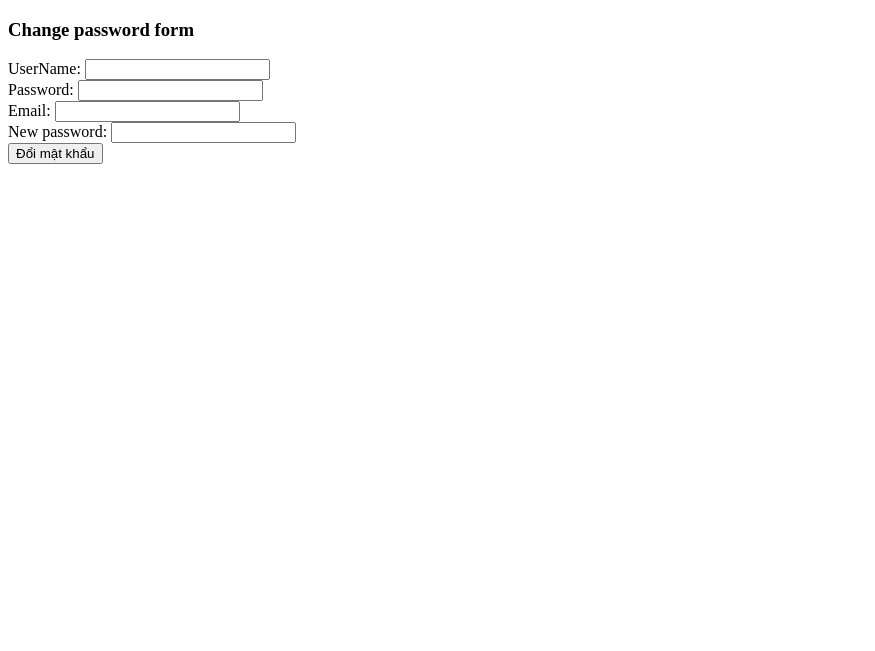
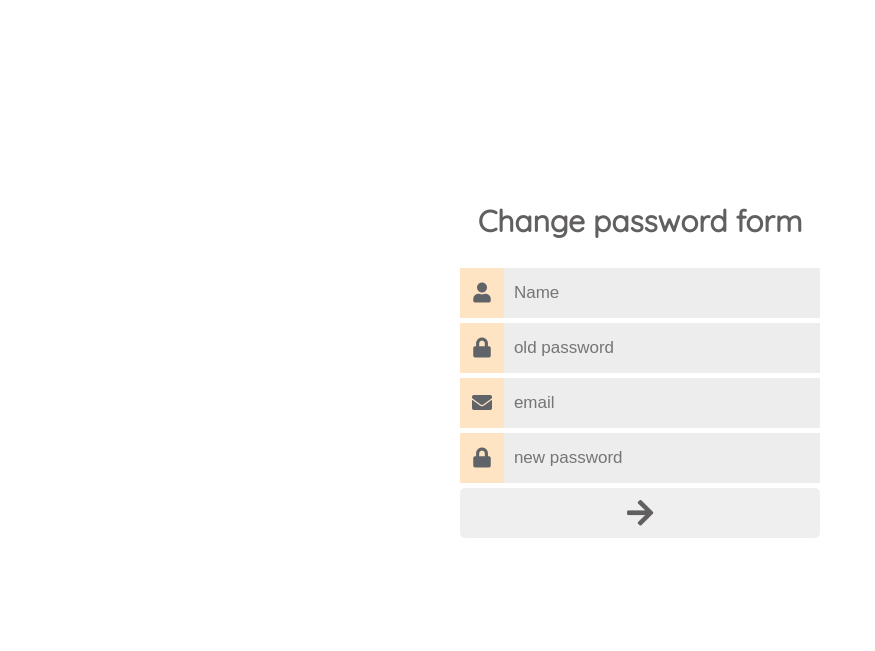
Before and after one commit to long040903/project, a PHP site: page /newpass.php in a window 1280 px wide. Shown: the top 651 px of the page, without its empty margins (0-875 px from the left). Run offline with PHP 8.4, Linux system fonts and the light colour scheme; some libraries are stand-ins or nearby versions.

Commit message:
change newpass

```diff
--- /dev/null
+++ b/newpass.css
@@ -0,0 +1,121 @@
+/* Google font */
+@import url(https://fonts.googleapis.com/css2?family=Quicksand:wght@400&display=swap);
+
+:root{
+    --main-color:#d3ad7f;
+}
+* {
+    padding: 0;
+    margin: 0;
+    box-sizing: border-box;
+}
+html {
+
+    font-size: 62.5%;
+}
+body {
+    padding-top: 8%;
+    display: flex;
+    align-items: center;
+    justify-content: center;
+    font-family: "Quicksand";
+    /* background: url(images/ca-phe1.jpeg) no-repeat; */
+    background-size: cover;
+    background-position: center;
+}
+
+input {
+    outline: none;
+    border: none;
+}
+.container {
+    background: white;
+    width: 40rem;
+    height: 55rem;
+    padding: 1rem 2rem;
+    display: flex;
+    flex-direction: column;
+    align-items: center;
+    justify-content: center;
+    border-radius: 1rem;
+    position: relative;
+    z-index: 1;
+}
+#errorUsername , #errorPassword , #errorNewpassword , #errorEmail , #errorAddress , #errorregister{
+
+    font-size: 1.3rem;
+    color: rgb(248, 61, 61);
+    margin: -1rem 1rem;
+}
+.header {
+    color: #615f5f;
+    text-align: center;
+}
+.header__icon i {
+    font-size: 7rem;
+}
+.header__title {
+    font-size: 2rem;
+}
+.form {
+    width: 100%;
+}
+.form > div {
+    height: 5rem;
+    margin: 1.5rem 0;
+}
+.form__username,
+.form__password,
+.form__newpassword ,
+.form__email{
+    display: flex;
+}
+.form__icon {
+    font-size: 2rem;
+    width: 5rem;
+    display: flex;
+    align-items: center;
+    justify-content: center;
+    background: bisque;
+}
+.form__icon i {
+    color: #606468;
+}
+.form__input {
+    width: 100%;
+    position: relative;
+}
+.form__input > input {
+    width: 100%;
+    height: 100%;
+    padding-left: 1rem;
+    font-size: 1.7rem;
+    color: #737171;
+    background: #ededed;
+    transition: background-color 0.4s;
+}
+.form__input > input:hover{
+    background: var(--main-color);
+}
+.form__submit button {
+    width: 100%;
+    height: 100%;
+    border: none;
+    border-radius: 0.5rem;
+    cursor: pointer;
+    outline: none;
+    transition: all 0.4s;
+}
+.form__submit button i {
+    color: #615f5f;
+    font-size: 3rem;
+    transition: all 0.4s;
+}
+.form__submit button:hover {
+    background: var(--main-color);
+    transition: all 0.4s;
+}
+.form__submit button:hover i {
+    color: bisque;
+    transition: all 0.4s;
+}
--- a/newpass.php
+++ b/newpass.php
@@ -1,32 +1,32 @@
 <?php
 require_once "./connect.php";
-$erros=[];
+$errors=[];
 if(isset($_POST['Change'])){
     $Name=$_POST['UserName'];
     $Pass=$_POST['password'];
     $Email=$_POST['email'];
     $Pass_sha1 = sha1($Pass);
-    $Newpass=$_POST['Newpassword'];
+    $Newpass=$_POST['newpassword'];
     if(empty($Name)){
-        $erros[]="Tên đăng nhập không được bỏ trống";
+        $errors['UserName']="Name is not empty!";
     }
     if(empty($Pass)){
-        $erros[]="Mật khẩu không được bỏ trống";
+        $errors['password']="Password is not empty!";
     }
     if(empty($Email)){
-      $erros[]="Email không được bỏ trống";
+      $errors['email']="Email is not empty!";
   }
     if(empty($Newpass)){
-        $erros[]="Vui lòng nhập mật khẩu mới ";
+        $errors['newpassword']="Please enter a new password";
     }
-    $sql ="SELECT * from user where Username ='$Name' and  password ='$Pass_sha1'";
+    $sql ="SELECT * from user where UserName ='$Name' and  password ='$Pass_sha1'";
     $res = $conn->query($sql);
-    if($res -> num_rows ===0){
-        $erros[]=" Tài khoản và mật khẩu không chính xác vui lòng nhập lại";
+    if(empty($res -> num_rows ===0)){
+        $errors['Change']=" Tài khoản và mật khẩu không chính xác vui lòng nhập lại";
     }
-    if(count($erros)== 0){
+    if(count($errors)== 0){
         $Newpass_hash=sha1($Newpass);
-    $sql= "UPDATE user set  password = '$Newpass_hash' where  Username ='$Name'";
+    $sql= "UPDATE user set  password = '$Newpass_hash' where  UserName ='$Name'";
     $res = $conn->query($sql);
     if($res){
         echo "Thay đổi mật khẩu thành công";
@@ -42,21 +42,101 @@ if(isset($_POST['Change'])){
     <meta charset="UTF-8">
     <meta http-equiv="X-UA-Compatible" content="IE=edge">
     <meta name="viewport" content="width=device-width, initial-scale=1.0">
-    <title>Document</title>
+    <title>Change Password</title>
+        <!-- Font Awesome -->
+        <link
+            rel="stylesheet"
+            href="https://cdnjs.cloudflare.com/ajax/libs/font-awesome/5.14.0/css/all.min.css"
+        />
+
+    <link rel="stylesheet" href="newpass.css" />
 </head>
 <body>
-    <h3>Change password form</h3>
-    <form action="" method="post">
-    <label for="Username">UserName:</label> <input type="text" name="UserName" id="username"><br>
-    <label for="Password"> Password:</label> <input type="Password" name="password" id="password"><br>
-    <label for="Email"> Email:</label> <input type="email" name="email" id="email"><br>
-    <label for="Newpassword">New password:</label> <input type="Password" name="Newpassword" id="Newpassword"><br>
-    <input type="submit"value="Đổi mật khẩu"name="Change">
+    <div class="container">
+        <div class="header">
+            <div class="header__title">
+                <h2>Change password form</h2>
+            </div>
+        </div><br>
+
+
+    <form action="" method="post" class="form">
+        <div class="form__username">
+            <div class="form__username--icon form__icon">
+                <i class="fas fa-user"></i>
+            </div>
+            <div class="form__username--input form__input">
+                <input type="text" name="UserName" id="username" placeholder="Name">
+            </div>
+        </div>
+        <p id="errorUsername">
+        <?php if (!empty($errors['UserName'])) {
+                echo $errors['UserName'];
+            }
+        ?>
+        </p>
+
+        <div class="form__password">
+            <div class="form__password--icon form__icon">
+                <i class="fas fa-lock"></i>
+            </div>
+            <div class="form__password--input form__input">
+                <input type="password" name="password" id="password" placeholder="old password">
+            </div>
+        </div>
+        <p id="errorPassword">
+        <?php if (!empty($errors['password'])) {
+                echo $errors['password'];
+            }
+        ?>
+        </p>
+        <div class="form__email">
+            <div class="form__email--icon form__icon">
+                <i class="fas fa-envelope"></i>
+            </div>
+            <div class="form__email--input form__input">
+                <input type="email" name="email" id="email" placeholder="email">
+            </div>
+        </div>
+        <p id="errorEmail">
+        <?php if (!empty($errors['email'])) {
+                echo $errors['email'];
+            }
+        ?>
+        </p>
+
+        <div class="form__newpassword">
+            <div class="form__newpassword--icon form__icon">
+                <i class="fas fa-lock"></i>
+            </div>
+            <div class="form__newpassword--input form__input">
+                <input type="password" name="newpassword" id="newpassword" placeholder="new password">
+            </div>
+        </div>
+        <p id="errorNewpassword">
+        <?php if (!empty($errors['newpassword'])) {
+                echo $errors['newpassword'];
+            }
+        ?>
+        </p>
+
+        <div class="form__submit">
+                        <button type="submit" name="Change">
+                            <i class="fas fa-arrow-right"></i>
+                        </button>
+                    </div>
+            <p id="errorChange">
+            <?php
+
+            if (!empty($success_message)) {
+                echo  $success_message ;
+            } else if (!empty($errors['Change'])) {
+                echo $errors['Change'] ;
+            }
+
+            ?>
+
     </form>
-    <?php
-    foreach($erros as $error){
-        echo($error);
-    }
-    ?>
+    </div>
 </body>
 </html>
```
